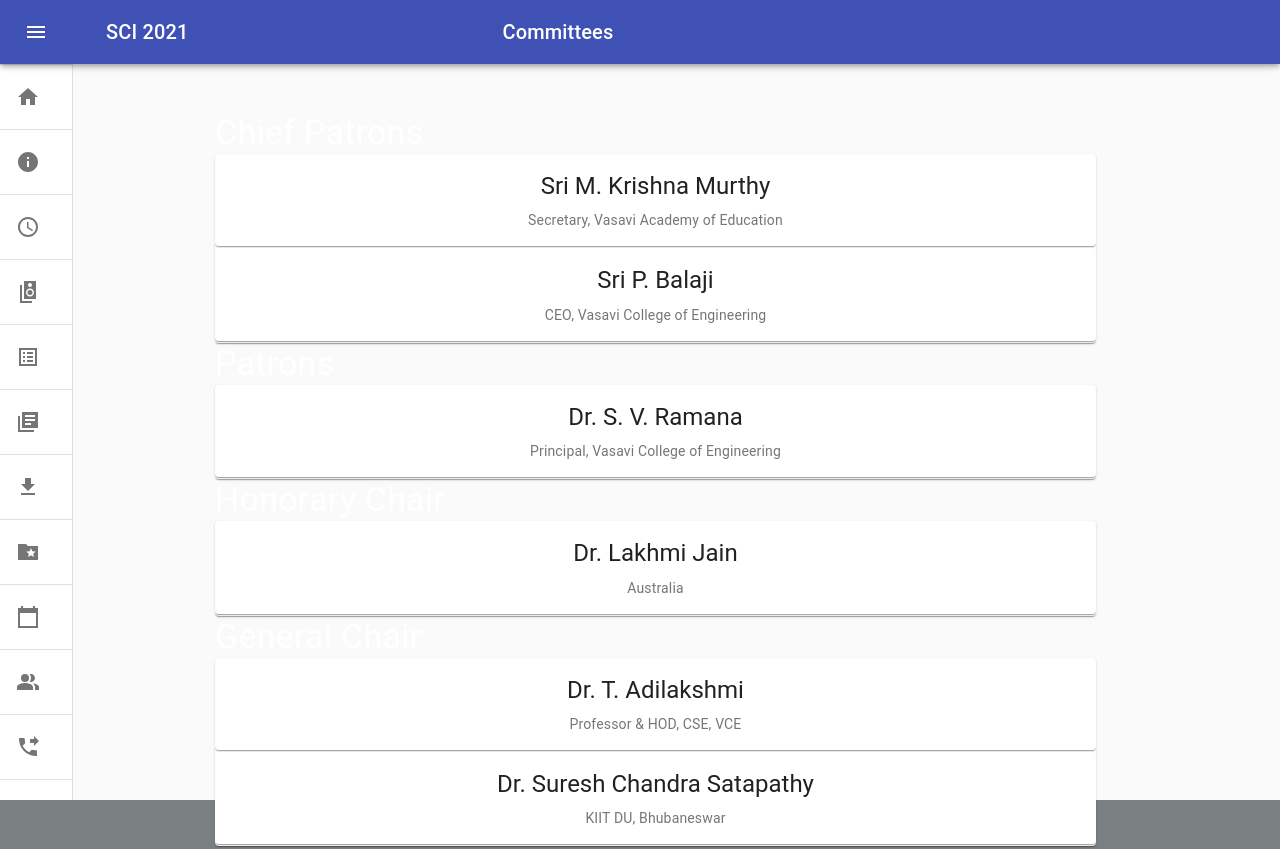
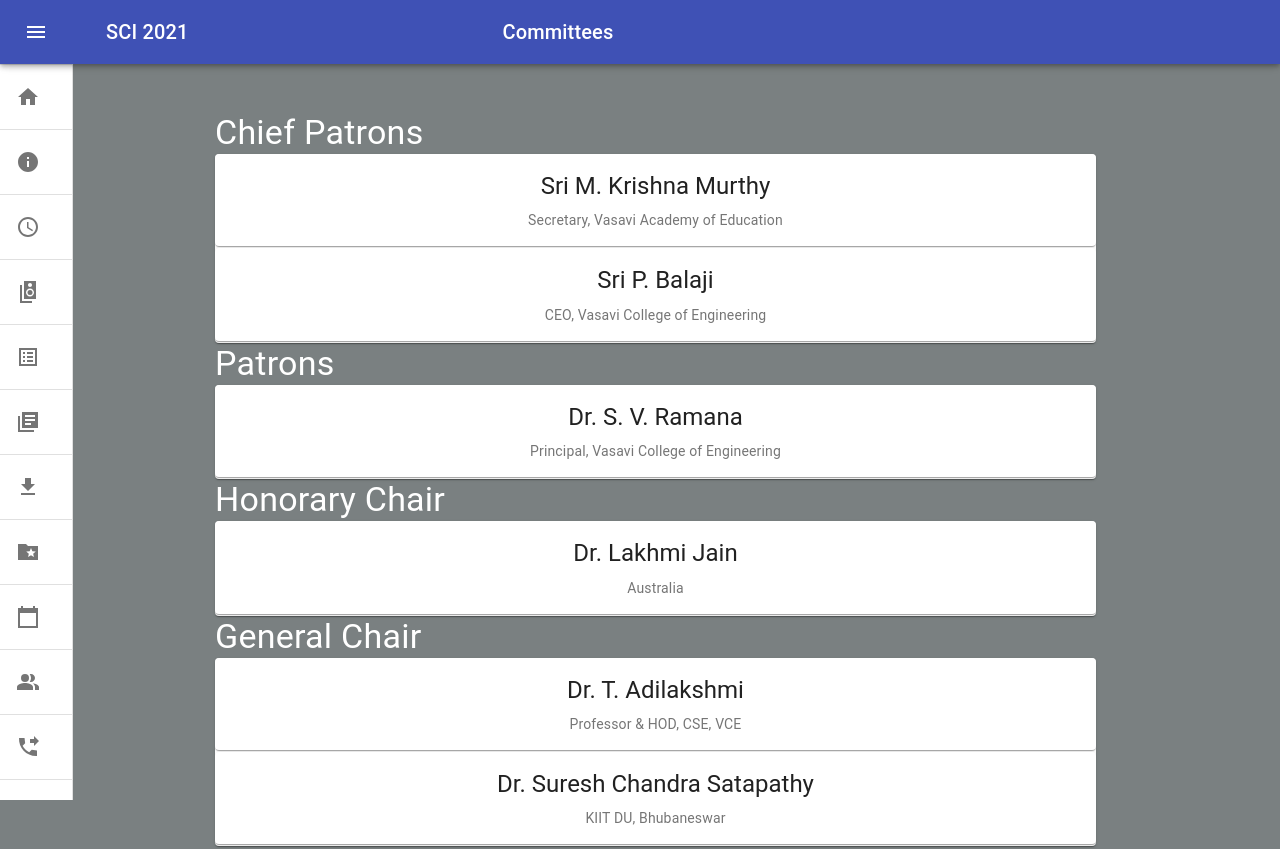
Before and after one commit to KovuriPrashastha/sci-21, a React (Create React App) app: page /committees in a window 1280 px wide. Shown: the top 849 px of the page. Built offline with nearby package versions, Linux system fonts and the light colour scheme.

Commit message:
committee

```diff
--- a/src/components/committes/committes.js
+++ b/src/components/committes/committes.js
@@ -47,7 +47,7 @@
       <Table className={classes.table} aria-label="customized table">
         <TableBody>
           {props.rows.map((row) => (
-            <Card style={{marginBottom: "2px"}}>
+            <Card style={{marginBottom: "2px",minWidth: "415px"}}>
               <CardActionArea>
                 <CardContent>
                 <Typography gutterBottom variant="h5" component="h2">
@@ -219,7 +219,7 @@
     createData(2, "Mr. M. S. V. Sashi Kumar", " Assistant Professor, CSE, VCE"),
   ];
   return (
-    <div>
+    <div style={{backgroundColor: "rgb(122, 128, 129)"}}>
       <div>
         <NavBar title="Committees" />
       </div>
--- a/src/components/committes/css/styles.css
+++ b/src/components/committes/css/styles.css
@@ -1,7 +1,5 @@
-html, body {
+.main {
   background-color: rgb(122, 128, 129);
-  width: 100%;
-  height: 100%;
 }
 
 h6 {
```
Also changed, not shown: 1 other file (tests, documents, lock files or other folders).
